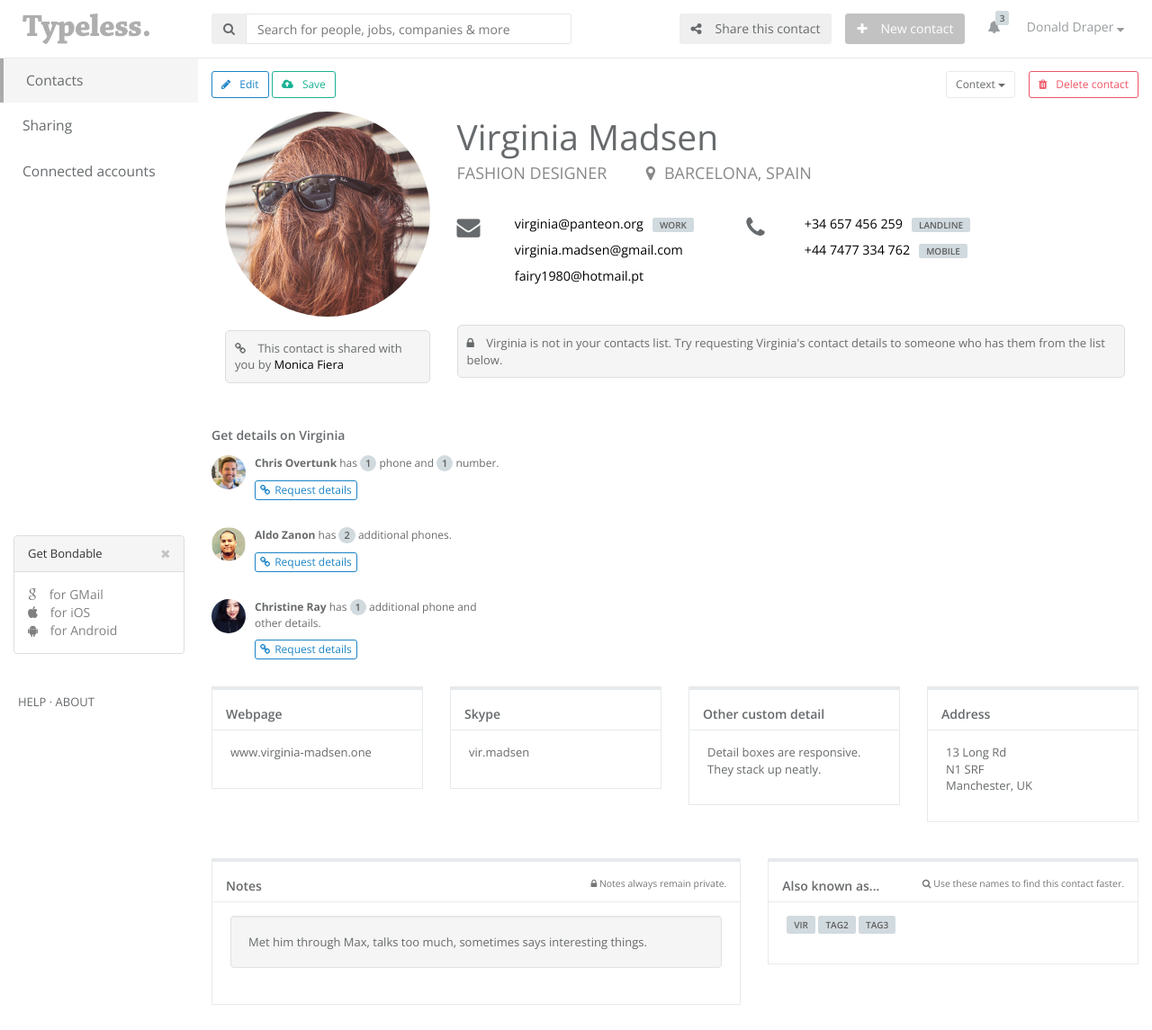
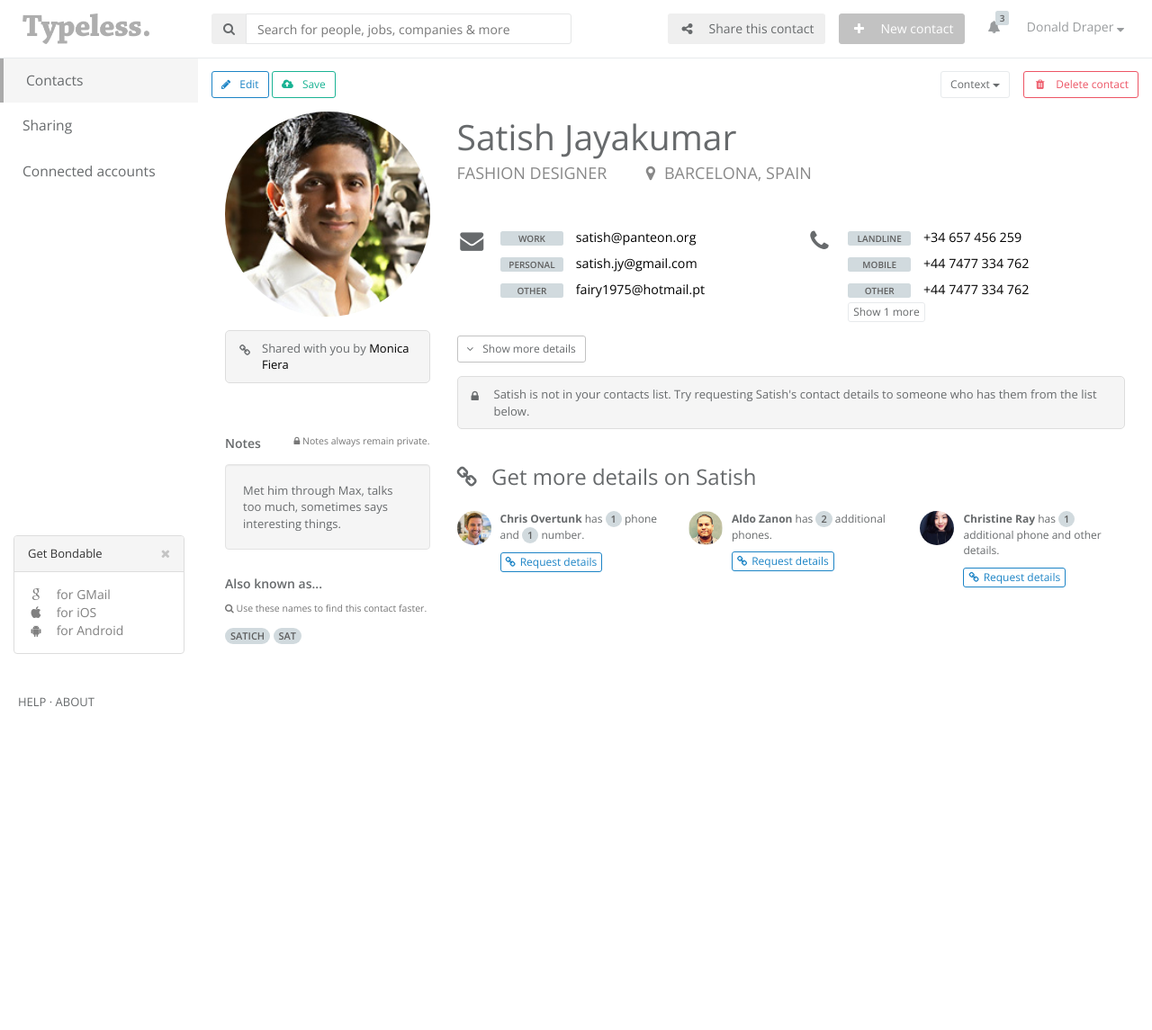
Before and after one commit to jdvivar/typeless-ui, a plain HTML site: page profile-061014.html in a window 1280 px wide. Shown: the whole page at 90% size. After the commit the page ends 1064 px from the top, so only its background shows below. Drawn offline with nearby package versions, Linux system fonts and the light colour scheme.

Commit message:
last changes to profile page, 99%

```diff
--- a/_notes/dwsync.xml
+++ b/_notes/dwsync.xml
@@ -1,8 +1,8 @@
 <?xml version="1.0" encoding="utf-8" ?>
 <dwsync>
-<file name="contacts-021014.html" server="ftp.danielvivar.com" local="130570637662913788" remote="130570465800000000" Dst="2" />
+<file name="contacts-021014.html" server="ftp.danielvivar.com" local="130572612706948673" remote="130572433200000000" Dst="2" />
 <file name=".ftpquota" server="ftp.danielvivar.com" local="130567148663785675" remote="130566339000000000" Dst="2" />
 <file name="layout-300914.html" server="ftp.danielvivar.com" local="130567149035992996" remote="130566964800000000" Dst="2" />
-<file name="profile-061014.html" server="ftp.danielvivar.com" local="130572535296123449" remote="130572357600000000" Dst="2" />
+<file name="profile-061014.html" server="ftp.danielvivar.com" local="130573344648393856" remote="130573165200000000" Dst="2" />
 <file name="share-modal-061014.html" server="ftp.danielvivar.com" local="130570806826059295" remote="130570695000000000" Dst="2" />
 </dwsync>
--- a/css/_notes/dwsync.xml
+++ b/css/_notes/dwsync.xml
@@ -1,6 +1,6 @@
 <?xml version="1.0" encoding="utf-8" ?>
 <dwsync>
 <file name="bootstrap.min.css" server="ftp.danielvivar.com" local="130567148650256621" remote="130566345000000000" Dst="2" />
-<file name="style.css" server="ftp.danielvivar.com" local="130572520346886656" remote="130572358200000000" Dst="2" />
+<file name="style.css" server="ftp.danielvivar.com" local="130573246013027433" remote="130573165200000000" Dst="2" />
 <file name="animate.css" server="ftp.danielvivar.com" local="130506806780000000" remote="130567081800000000" Dst="2" />
 </dwsync>
--- a/css/style.css
+++ b/css/style.css
@@ -168,6 +168,10 @@ div.cards {
 
 .contact-jobtitle {
 	margin-top: -5px;
+}
+
+.label-fixed {
+	width: 70px;
 }
 
 .va-middle td{
@@ -2394,7 +2398,7 @@ code {
 .ibox-content {
   background-color: #ffffff;
   color: inherit;
-  padding: 15px 20px 20px 20px;
+  padding: 15px;
   border-color: #e7eaec;
   border-image: none;
   border-style: solid;
--- a/profile-061014.html
+++ b/profile-061014.html
@@ -105,20 +105,20 @@
 					</li>
 					<li class="divider"></li>
 					<li>
-						<a href="#"><i class="fa fa-cog f-w m-r"></i>Settings</a>
+						<a href="#"><i class="fa fa-cog fa-fw m-r"></i>Settings</a>
 					</li>
 					<li>
-						<a href="#" ><i class="fa fa-download f-w m-r"></i>Get Bondable</a>
+						<a href="#" ><i class="fa fa-download fa-fw m-r"></i>Get Bondable</a>
 					</li>
 					<li>
-						<a href="#" ><i class="fa fa-sign-out f-w m-r"></i>Log out</a>
+						<a href="#" ><i class="fa fa-sign-out fa-fw m-r"></i>Log out</a>
 					</li>
 				</ul>
 			</li>
 		</ul>
 
-        <button class="btn btn-default m-t m-r pull-right btn-responsive" type="button"><i class="fa fa-plus f-w"></i><span class="m-l">New contact</span></button>
-        <button class="btn m-t m-r pull-right btn-responsive" type="button"><i class="fa fa-share-alt f-w"></i><span class="m-l">Share this contact</span></button>
+        <button class="btn btn-default m-t m-r pull-right btn-responsive" type="button"><i class="fa fa-plus fa-fw"></i><span class="m-l">New contact</span></button>
+        <button class="btn m-t m-r pull-right btn-responsive" type="button"><i class="fa fa-share-alt fa-fw"></i><span class="m-l">Share this contact</span></button>
 
 	</nav>
 
@@ -136,9 +136,9 @@
 						</div>
 					</div>
 					<div class="panel-body">
-						<a href="#"><i class="fa fa-google f-w m-r-sm"></i> for GMail</a><br>
-						<a href="#"><i class="fa fa-apple f-w m-r-sm"></i> for iOS</a><br>
-						<a href="#"><i class="fa fa-android f-w m-r-sm"></i> for Android</a><br>
+						<a href="#"><i class="fa fa-google fa-fw m-r-sm"></i> for GMail</a><br>
+						<a href="#"><i class="fa fa-apple fa-fw m-r-sm"></i> for iOS</a><br>
+						<a href="#"><i class="fa fa-android fa-fw m-r-sm"></i> for Android</a><br>
 					</div>
 
 				</div>
@@ -177,7 +177,7 @@
 					<button class="btn btn-sm btn-outline btn-primary m-t show-on-editable hide-on-full hide-on-limited" type="button" id="save-btn"><i class="fa fa-cloud-upload m-r-sm"></i>Save</button>
 
 
-					<button class="btn btn-sm btn-outline btn-danger m-t m-l pull-right" type="button"><i class="fa fa-trash f-w m-r-sm"></i>Delete contact</button>
+					<button class="btn btn-sm btn-outline btn-danger m-t m-l pull-right" type="button"><i class="fa fa-trash fa-fw m-r-sm"></i>Delete contact</button>
 
 					<div class="btn-group m-t pull-right">
 					  <button type="button" class="btn btn-sm btn-white dropdown-toggle" data-toggle="dropdown">
@@ -196,7 +196,7 @@
 			<div class="row no-margins" id="alerts-row">
 				<!-- <div class="alert alert-info fade in alert-dismissable m-t m-b alert-sm show-on-editable hide-on-full hide-on-limited">
 					<button aria-hidden="true" data-dismiss="alert" class="close" type="button">×</button>
-					<i class="fa fa-info-circle f-w m-r-sm"></i>You can edit with one click anything.
+					<i class="fa fa-info-circle fa-fw m-r-sm"></i>You can edit with one click anything.
 				</div>	 -->
 
 			</div>
@@ -204,51 +204,182 @@
 			<div class="wrapper wrapper-content animated fadeIn" >
 				<div class="row no-margins">
 					<div class="col-lg-3 col-md-4 col-sm-6">
-						<img class="img-circle img-responsive" src="img/funny-girl-hairs-square.jpg"></img>
+						<img class="img-circle img-responsive" src="img/satish-sq.jpg" style="width:268px"></img>
 						<div class="whitesmoke-box p-xs m-t m-b hide-on-limited hide-on-editable show-on-full" >
-							<i class="fa fa-link m-r-sm"></i> This contact is shared with you by <a href="">Monica Fiera</a>
+							<i class="fa fa-link m-xs" style="position: absolute;"></i>
+							<span class="pull-left m-l-lg">
+								Shared with you by <a href="">Monica Fiera</a>
+							</span>
+						</div>
+						<div class="m-t-xl  hide-on-editable show-on-full show-on-limited">
+
+							<h4>Notes
+								<small class="m-l-sm pull-right">
+									<i class="fa fa-lock"></i> Notes always remain private.
+								</small>
+							</h4>
+
+							<div class="well m-t">
+								Met him through Max, talks too much, sometimes says interesting things.
+							</div>
+
+						</div>
+						<div class="m-t-lg  hide-on-editable show-on-full show-on-limited">
+
+							<h4>Also known as... </h4>
+							<h4><small class="m-b-sm">
+								<i class="fa fa-search"></i> Use these names to find this contact faster.
+							</small></h4>
+
+
+							<div class="m-b m-t">
+								<span class="badge text-uppercase ">Satich</span>
+								<span class="badge text-uppercase ">Sat</span>
+							</div>
+
 						</div>
 					</div>
 					<div class="col-lg-9 col-md-8 col-sm-6">
 
 						<span >
-							<span class="contentEditable profile-name ">Virginia Madsen</span><br>
+							<span class="contentEditable profile-name ">Satish Jayakumar</span><br>
 							<span class="contentEditable profile-job text-muted ">Fashion designer</span>
 							<span class="contentEditable profile-job text-muted m-l-xl "><i class="fa fa-map-marker m-r-sm"></i>Barcelona, Spain</span>
 						</span>
 
 						<div class="row m-t-lg m-b hide-on-limited show-on-full show-on-editable" >
-							<div class="col-sm-1" >
-								<i class="fa fa-envelope fa-2x m-t-xs"></i>
+
+							<div class="col-md-12 col-lg-6 m-t" >
+								<div class="pull-left" >
+									<i class="fa fa-envelope fa-fw fa-2x m-t-xs"></i>
 								</div>
-							<div class="col-sm-5 col-lg-4" >
+								<div class="pull-left m-l" >
 									<p class="profile-details">
-									<a class="contentEditable" href="mailto:virginia@panteon.org">virginia@panteon.org</a><span class="contentEditable label m-l-sm">WORK</span><br>
-									<a class="contentEditable" href="mailto:virginia.madsen@gmail.com">virginia.madsen@gmail.com</a><br>
-									<a class="contentEditable" href="mailto:fairy1980@hotmail.pt">fairy1980@hotmail.pt</a><br>
-								</p>
-							</div>
-							<div class="col-sm-1" >
-								<i class="fa fa-phone fa-2x m-t-xs"></i>
-							</div>
-							<div class="col-sm-5 col-lg-4" >
-								<p class="profile-details">
-									<a class="contentEditable" href="tel:+34657456259">+34 657 456 259</a><span class="contentEditable label m-l-sm">LANDLINE</span><br>
-									<a class="contentEditable" href="tel:+447477334762">+44 7477 334 762</a><span class="contentEditable label m-l-sm">MOBILE</span><br>
+										<span class="contentEditable label label-fixed m-r-sm">WORK</span>
+										<a class="contentEditable" href="mailto:virginia@panteon.org">satish@panteon.org</a>
+										<br>
+										<span class="contentEditable label label-fixed  m-r-sm">PERSONAL</span>
+										<a class="contentEditable" href="mailto:virginia.madsen@gmail.com">satish.jy@gmail.com</a>
+										<br>
+										<span class="contentEditable label label-fixed  m-r-sm">OTHER</span>
+										<a class="contentEditable" href="mailto:fairy1980@hotmail.pt">fairy1975@hotmail.pt</a>
+										<br>
 									</p>
 								</div>
 							</div>
 
-						<div class="whitesmoke-box p-xs m-t m-b show-on-limited hide-on-editable hide-on-full">
-							<i class="fa fa-lock m-r-sm"></i> Virginia is not in your contacts list. Try requesting Virginia's contact details to someone who has them from the list below.
+							<div class="col-md-12 col-lg-6 m-t" >
+								<div class="pull-left" >
+									<i class="fa fa-phone fa-fw fa-2x m-t-xs"></i>
+								</div>
+								<div class="pull-left m-l" >
+									<div class="profile-details">
+										<span class="contentEditable label label-fixed m-r-sm">LANDLINE</span>
+										<a class="contentEditable" href="tel:+34657456259">+34 657 456 259</a>
+										<br>
+										<span class="contentEditable label label-fixed m-r-sm">MOBILE</span>
+										<a class="contentEditable" href="tel:+447477334762">+44 7477 334 762</a>
+										<br>
+										<span class="contentEditable label label-fixed m-r-sm">OTHER</span>
+										<a class="contentEditable" href="tel:+447477334762">+44 7477 334 762</a>
+										<br>
+									</div>
+									<button type="button" class="btn btn-xs btn-white show-more-items">Show 1 more</button>
+									<div class="profile-details more-items" style="display:none">
+										<span class="contentEditable label label-fixed m-r-sm">OTHER</span>
+										<a class="contentEditable" href="tel:+447477334762">+44 7477 334 762</a>
+										<br>
+										<button type="button" class="btn btn-xs btn-white hide-more-items">Show less</button>
+									</div>
+								</div>
+							</div>
+						</div>
+
+						<div class="show-on-editable show-on-full hide-on-limited">
+							<button type="button" class="btn btn-default btn-sm btn-outline show-more-details"><i class="fa fa-angle-down m-r-sm"></i>Show more details</button>
+                            <button type="button" class="btn btn-default btn-sm btn-outline hide-more-details" style="display:none"><i class="fa fa-angle-up m-r-sm"></i>Show less details</button>
+						</div>
+
+						<div id="more-details" style="display:none">
+
+							<div class="row m-b hide-on-limited show-on-full show-on-editable" >
+
+								<div class="col-md-12 col-lg-6 m-t" >
+									<div class="pull-left" >
+										<i class="fa fa-globe fa-fw fa-2x m-t-xs"></i>
+									</div>
+									<div class="pull-left m-l" >
+										<p class="profile-details">
+											<span class="contentEditable label label-fixed m-r-sm">PERSONAL</span>
+											<a class="contentEditable" href="http://www.satish-fashion.one" target='_blank'>www.satish-fashion.one</a>
+											<br>
+										</p>
+									</div>
+								</div>
+
+								<div class="col-md-12 col-lg-6 m-t" >
+									<div class="pull-left" >
+										<i class="fa fa-comment fa-fw fa-2x m-t-xs"></i>
+									</div>
+									<div class="pull-left m-l" >
+										<p class="profile-details">
+											<span class="contentEditable label label-fixed m-r-sm">SKYPE</span>
+											<span class="contentEditable" >satish.jy</span>
+											<br>
+										</p>
+									</div>
 								</div>
 
 							</div>
+
+							<div class="row m-b hide-on-limited show-on-full show-on-editable" >
+
+								<div class="col-md-12 col-lg-6 m-t" >
+									<div class="pull-left" >
+										<i class="fa fa-ellipsis-h fa-fw fa-2x m-t-xs"></i>
 									</div>
-				<div class="row m-t" >
-					<div class="col-md-4 m-t show-on-full show-on-limited hide-on-editable" >
-						<div>
-							<h4>Get details on Virginia</h4>
+									<div class="pull-left m-l" >
+										<p class="profile-details">
+											<span class="contentEditable label label-fixed m-r-sm">CUSTOM</span>
+											<span class="contentEditable" >Custom info</span>
+											<br>
+										</p>
+									</div>
+								</div>
+
+								<div class="col-md-12 col-lg-6 m-t" >
+									<div class="pull-left" >
+										<i class="fa fa-map-marker fa-fw fa-2x m-t-xs"></i>
+									</div>
+									<div class="pull-left m-l" >
+										<p class="profile-details">
+											<span class="contentEditable label label-fixed m-r-sm">HOME</span>
+											<a class="contentEditable" href="http://maps.google.com/?q=7 Long Ln, London N3 2PR, UK" target='_blank'>7 Long Ln, London N3 2PR, UK</a>
+											<br>
+										</p>
+									</div>
+								</div>
+
+							</div>
+
+						</div>
+
+						<div class="whitesmoke-box p-xs m-t m-b show-on-limited hide-on-editable hide-on-full">
+							<i class="fa fa-lock m-xs" style="position: absolute;"></i>
+							<span class="pull-left m-l-lg">
+								Satish is not in your contacts list. Try requesting Satish's contact details to someone who has them from the list below.
+							</span>
+						</div>
+
+
+						<div class="row show-on-full show-on-limited hide-on-editable">
+
+							<h2 class="m-l">
+								<i class="fa fa-link m-r-sm"></i>
+								Get more details on Satish
+							</h2>
+
+							<div class="col-lg-4 m-t">
 								<div class="feed-element">
 									<a href="profile.html" class="pull-left">
 										<img alt="image" class="img-circle" src="img/a4.jpg">
@@ -264,6 +395,8 @@
 										</div>
 									</div>
 								</div>
+							</div>
+							<div class="col-lg-4 m-t">
 								<div class="feed-element">
 									<a href="profile.html" class="pull-left">
 										<img alt="image" class="img-circle" src="img/a2.jpg">
@@ -279,6 +412,8 @@
 										</div>
 									</div>
 								</div>
+							</div>
+							<div class="col-lg-4 m-t">
 							<div class="feed-element">
 									<a href="profile.html" class="pull-left">
 										<img alt="image" class="img-circle" src="img/a6.jpg">
@@ -296,107 +431,12 @@
 								</div>
 							</div>
 						</div>
-					<div class="col-md-8 show-on-full show-on-editable hide-on-limited">
 
-					</div>
-
-				</div>
-				<div class="row">
-
-					<div class="col-md-3 col-sm-6 m-t" >
-						<div class="ibox float-e-margins">
-							<div class="ibox-title">
-								<h4 class="contentEditable">Webpage</h4>
-							</div>
-							<div class="ibox-content">
-								<p class="contentEditable">
-									www.virginia-madsen.one
-								</p>
-							</div>
-						</div>
-					</div>
-
-					<div class="col-md-3 col-sm-6 m-t" >
-						<div class="ibox float-e-margins">
-							<div class="ibox-title">
-								<h4 class="contentEditable">Skype</h4>
-							</div>
-							<div class="ibox-content">
-								<p class="contentEditable">
-									vir.madsen
-								</p>
-							</div>
-						</div>
-					</div>
-
-					<div class="col-md-3 col-sm-6 m-t" >
-						<div class="ibox float-e-margins">
-							<div class="ibox-title">
-								<h4 class="contentEditable">Other custom detail</h4>
-							</div>
-							<div class="ibox-content">
-								<p class="contentEditable">
-									Detail boxes are responsive. They stack up neatly.
-								</p>
-							</div>
-						</div>
-					</div>
-
-					<div class="col-md-3 col-sm-6 m-t" >
-						<div class="ibox float-e-margins">
-							<div class="ibox-title">
-								<h4 class="contentEditable">Address</h4>
-							</div>
-							<div class="ibox-content">
-								<p class="contentEditable">
-									13 Long Rd<br>
-									N1 SRF<br>
-									Manchester, UK
-								</p>
-							</div>
-						</div>
-					</div>
-
-				</div>
-				<div class="row m-t" >
-					<div class="col-lg-7 col-md-6 hide-on-editable show-on-full show-on-limited">
-						<div class="ibox float-e-margins">
-							<div class="ibox-title">
-								<h4>Notes
-									<small class="m-l-sm pull-right">
-										<i class="fa fa-lock"></i> Notes always remain private.
-									</small>
-								</h4>
-							</div>
-							<div class="ibox-content">
-								<div class="well">
-									Met him through Max, talks too much, sometimes says interesting things.
-								</div>
-							</div>
-						</div>
-					</div>
-					<div class="col-lg-5 col-md-6 hide-on-editable show-on-full hide-on-limited">
-						<div class="ibox float-e-margins">
-							<div class="ibox-title">
-								<h4>Also known as...
-									<small class="m-l-sm pull-right">
-										<i class="fa fa-search"></i> Use these names to find this contact faster.
-									</small>
-								</h4>
-							</div>
-							<div class="ibox-content">
-								<div class="m-b">
-									<span class="label label-lg text-uppercase ">Vir</span>
-									<span class="label label-lg text-uppercase ">tag2</span>
-									<span class="label label-lg text-uppercase ">tag3</span>
-								</div>
 					</div>
 				</div>
 
 
 
-					</div>
-				</div>
 			</div>
 
 			<div class="footer fixed_full custom-footer">
@@ -454,16 +494,22 @@
                 $('.hide-on-full').show();
             });
 
+			// When click on save button
+
 			$('#save-btn').click(function(e) {
 				showNotification('#saving-alert');
 				$('.contentEditable').removeClass('contenteditable-style');
 				$('.contentEditable').attr('contenteditable','false');
 			});
 
+			// When click on edit button
+
 			$('#edit-btn').click(function(e) {
 				$('.contentEditable').addClass('contenteditable-style');
 				$('.contentEditable').attr('contenteditable','true');
 			});
+
+			// When click on a request details button
 
 			$('.request').click(function(e) {
 				self = $(this);
@@ -475,6 +521,8 @@
 					}, 5000);
             });
 
+			// Function for showing notification with 5s fade out by specifying #id
+
 			function showNotification(id){
 				$(id).fadeIn('slow');
 				$(id).css('display','inline-block');
@@ -482,6 +530,44 @@
 				setTimeout(function(){$(id).fadeOut('slow');}, 5000);
 			}
 
+			// when click on show X more button
+
+			$('.show-more-items').click(function(e) {
+				self = $(this);
+				self.fadeOut('fast', function(){
+					self.next('.more-items').fadeIn('slow');
+					});
+            });
+
+			// when click on show less items button
+
+			$('.hide-more-items').click(function(){
+				self = $(this);
+				self.parent('.more-items').fadeOut('fast', function(){
+					self.parent('.more-items').prev('.show-more-items').fadeIn('slow');
+					});
+			});
+
+			// when click on show more details
+
+			$('.show-more-details').click(function(e) {
+                self = $(this);
+				self.fadeOut('fast',function(){
+					self.next('.hide-more-details').fadeIn('slow');
+					$('#more-details').fadeIn('fast');
+					});
+            });
+
+			// when click on show more details
+
+			$('.hide-more-details').click(function(e) {
+                self = $(this);
+				self.fadeOut('fast',function(){
+					self.prev('.show-more-details').fadeIn('slow');
+					$('#more-details').fadeOut('fast');
+					});
+            });
+
         });
     </script>
 
```
Also changed, not shown: contacts-021014.html (+4 -0 lines), img/satish-sq.jpg (added), img/satish.jpg (added). Lines whose indentation alone changed are shown as unchanged.
